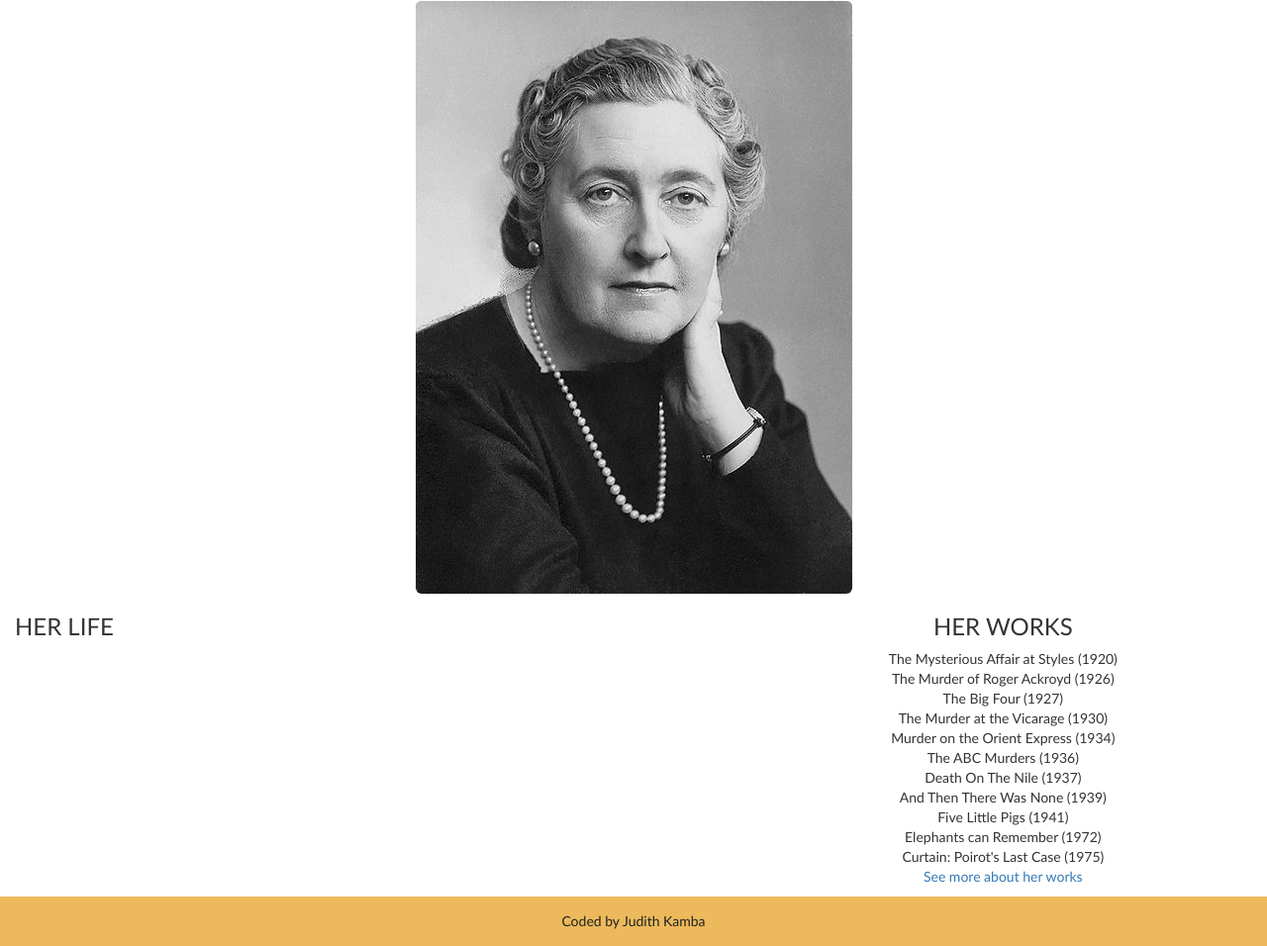
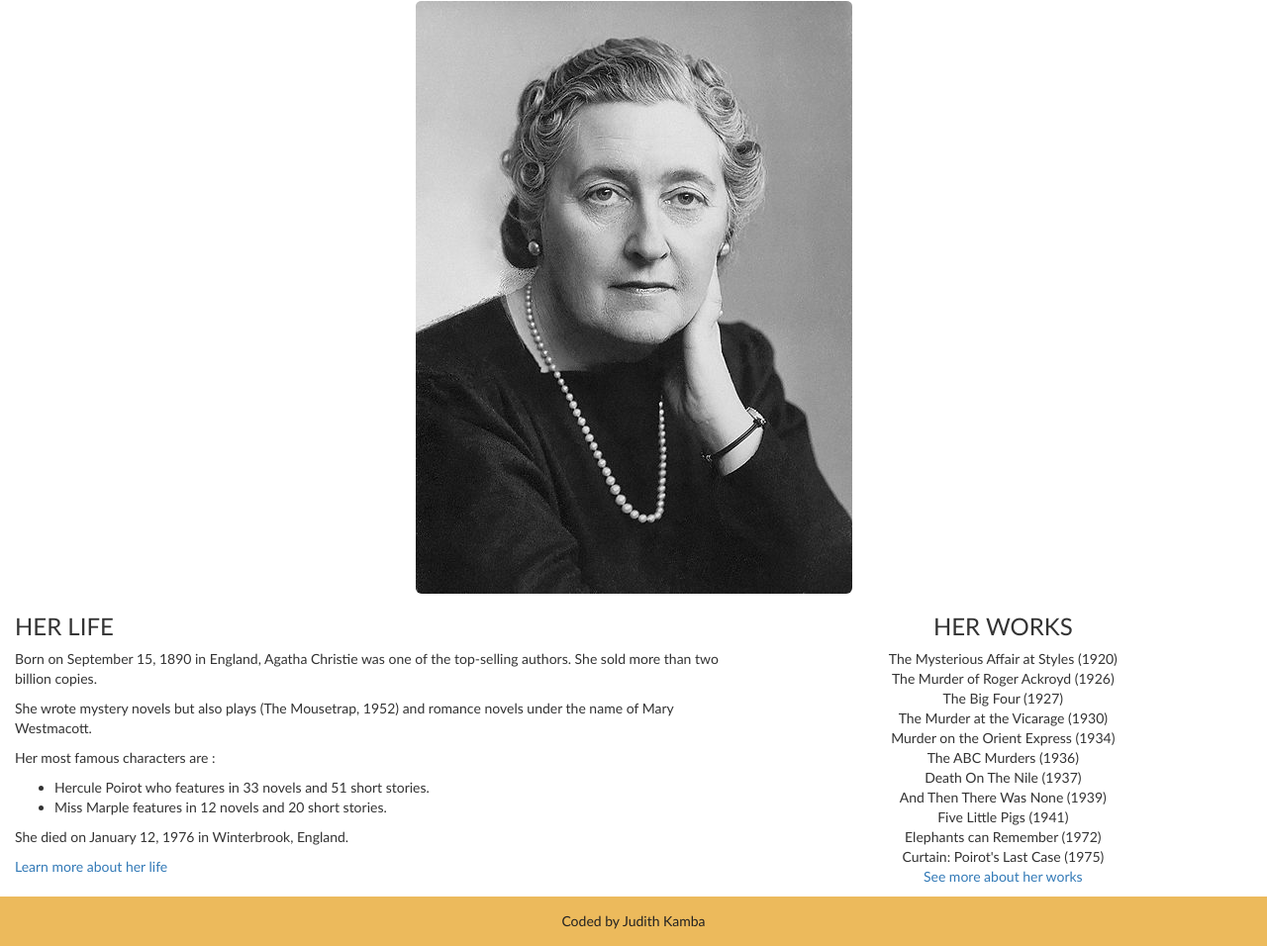
Before and after one commit to ju-ka/tribute-page, a plain HTML site: page index.html in a window 1280 px wide. Shown: the part 153-1109 px from the top of the page at 99% size. Drawn offline with nearby package versions, Linux system fonts and the light colour scheme.

Commit message:
Update biography text

```diff
--- a/index.html
+++ b/index.html
@@ -34,7 +34,21 @@
 
                 <div class="col-xs-7">
                     <h3 class="text-uppercase">her life</h3>
-
+                    <p>Born on September 15, 1890 in England, Agatha Christie was one of the top-selling authors. She sold more
+                        than two billion copies.</p>
+                    <p>She wrote mystery novels but also plays (The Mousetrap, 1952) and romance novels under the name of Mary
+                        Westmacott.
+                    </p>
+                    <p>Her most famous characters are :
+                        <ul>
+                            <li>Hercule Poirot who features in 33 novels and 51 short stories.</li>
+                            <li>Miss Marple features in 12 novels and 20 short stories.</li>
+                        </ul>
+                    </p>
+                    <p>She died on January 12, 1976 in Winterbrook, England.</p>
+                    <p>
+                        <a target="_blank" href="http://www.agathachristie.com/stories">Learn more about her life</a>
+                    </p>
                 </div>
 
                 <div class="col-xs-5 text-center">
@@ -52,7 +66,7 @@
                         <li>Elephants can Remember (1972)</li>
                         <li>Curtain: Poirot's Last Case (1975)</li>
                         <li>
-                            <a href="http://www.agathachristie.com/stories">See more about her works</a>
+                            <a target="_blank" href="http://www.agathachristie.com/stories">See more about her works</a>
                         </li>
 
                     </ul>
```
